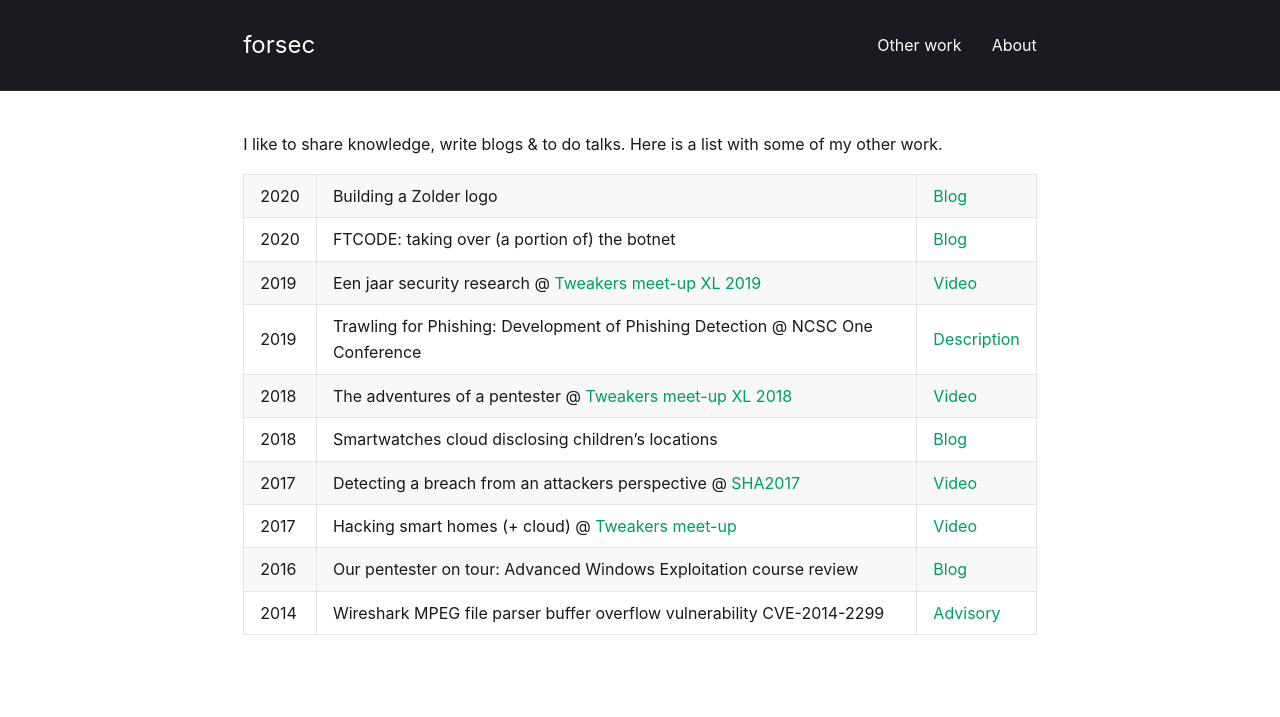
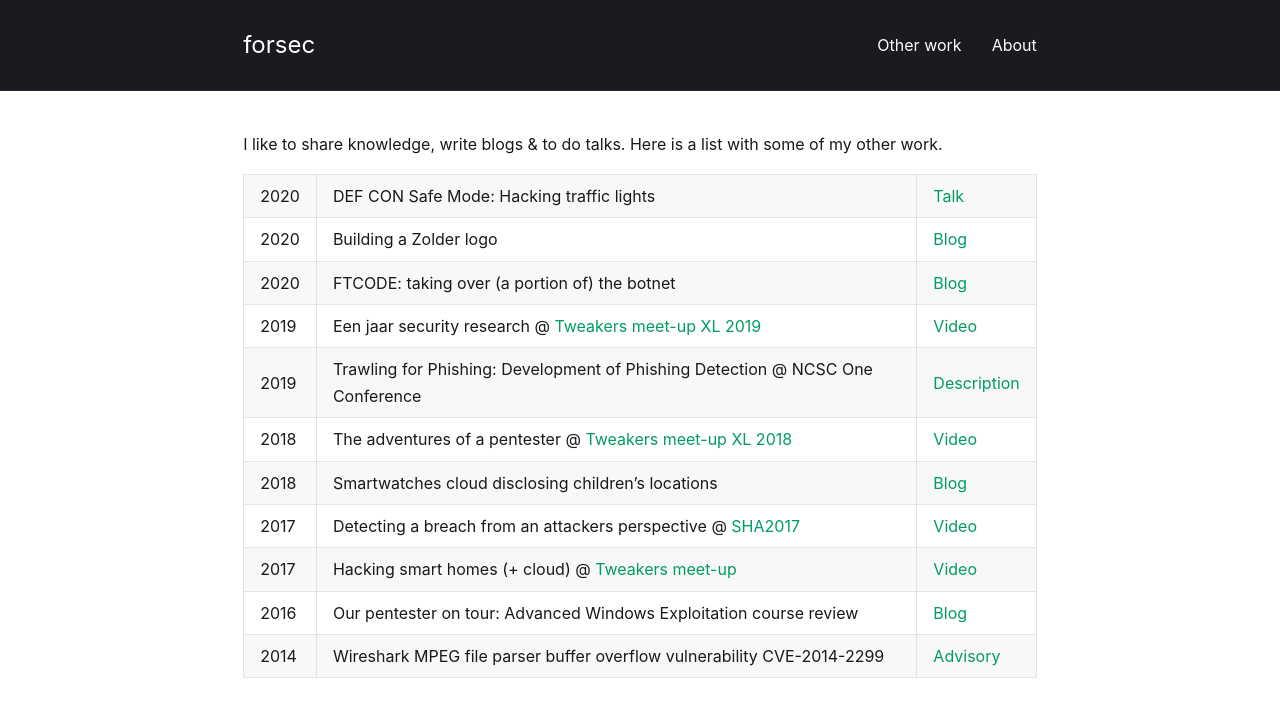
Before and after one commit to wez3/wez3.github.io, a Jekyll site: the page built from other_work.md, in a window 1280 px wide. Shown: the top 717 px of the page. Built offline with Jekyll 4.4.1, drawn with Linux system fonts in a browser that asks for light colours; our own code applies the rules of GitHub Pages for plain Markdown files.

Commit message:
Update other_work.md

```diff
--- a/other_work.md
+++ b/other_work.md
@@ -6,6 +6,7 @@ title: "Other work"
 I like to share knowledge, write blogs & to do talks. Here is a list with some of my other work.
 
 
+2020 | DEF CON Safe Mode: Hacking traffic lights | [Talk](https://www.youtube.com/watch?v=L9UUD3a7xP4)
 2020 | Building a Zolder logo | [Blog](https://zolder.io/2020/04/22/building-a-zolder-logo/)
 2020 | FTCODE: taking over (a portion of) the botnet | [Blog](https://www.kpn.com/security-blogs/FTCODE-taking-over-a-portion-of-the-botnet.htm)
 2019 | Een jaar security research @ [Tweakers meet-up XL 2019](https://tweakers.net) | [Video](https://www.youtube.com/watch?v=Y0as0RreSfc)
```
